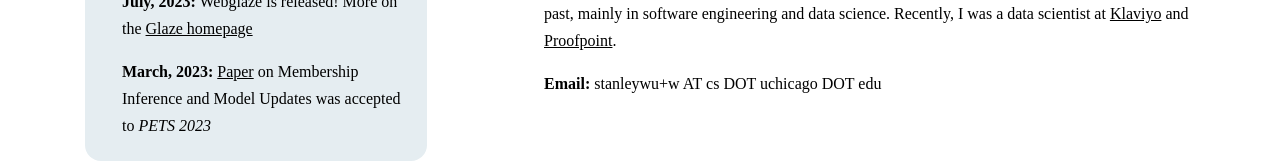
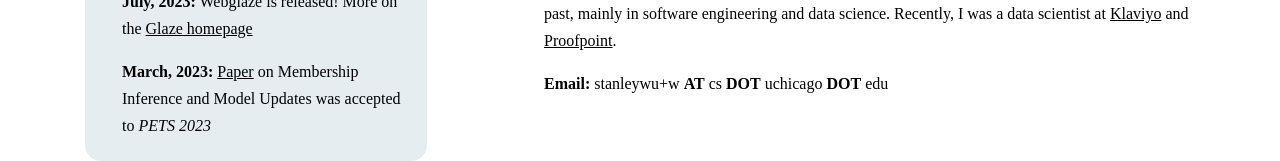
Before and after one commit to stanleykywu/stanley-portfolio-website-nextjs, a Next.js app: page /header/Header in a window 1280 px wide. Shown: the part 582-743 px from the top of the page. Built offline with nearby package versions, Linux system fonts and the light colour scheme.

Commit message:
nice bold

```diff
--- a/pages/header/Header.jsx
+++ b/pages/header/Header.jsx
@@ -103,7 +103,7 @@ const Header = () => {
           <p>
             I received my bachelors in computer science from Northeastern University, during which I was very fortunate to work with <a href='https://www.ccs.neu.edu/home/alina/' target="_blank" rel="noreferrer" style={{textDecoration: 'underline', color: 'black'}}>Alina Oprea</a>, and <a href='https://jonathan-ullman.github.io/' target="_blank" rel="noreferrer" style={{textDecoration: 'underline', color: 'black'}}>Jonathan Ullman</a>. I have held several industry positions in the past, mainly in software engineering and data science. Recently, I was a data scientist at <a href='https://www.klaviyo.com/' target="_blank" rel="noreferrer" style={{textDecoration: 'underline', color: 'black'}}>Klaviyo</a> and <a href='https://www.proofpoint.com/us' target="_blank" rel="noreferrer" style={{textDecoration: 'underline', color: 'black'}}>Proofpoint</a>.
           </p>
-          <p><b>Email:</b> stanleywu+w AT cs DOT uchicago DOT edu</p>
+          <p><b>Email:</b> stanleywu+w <b>AT</b> cs <b>DOT</b> uchicago <b>DOT</b> edu</p>
         </Grid>
       </Grid>
     </Container>
```
